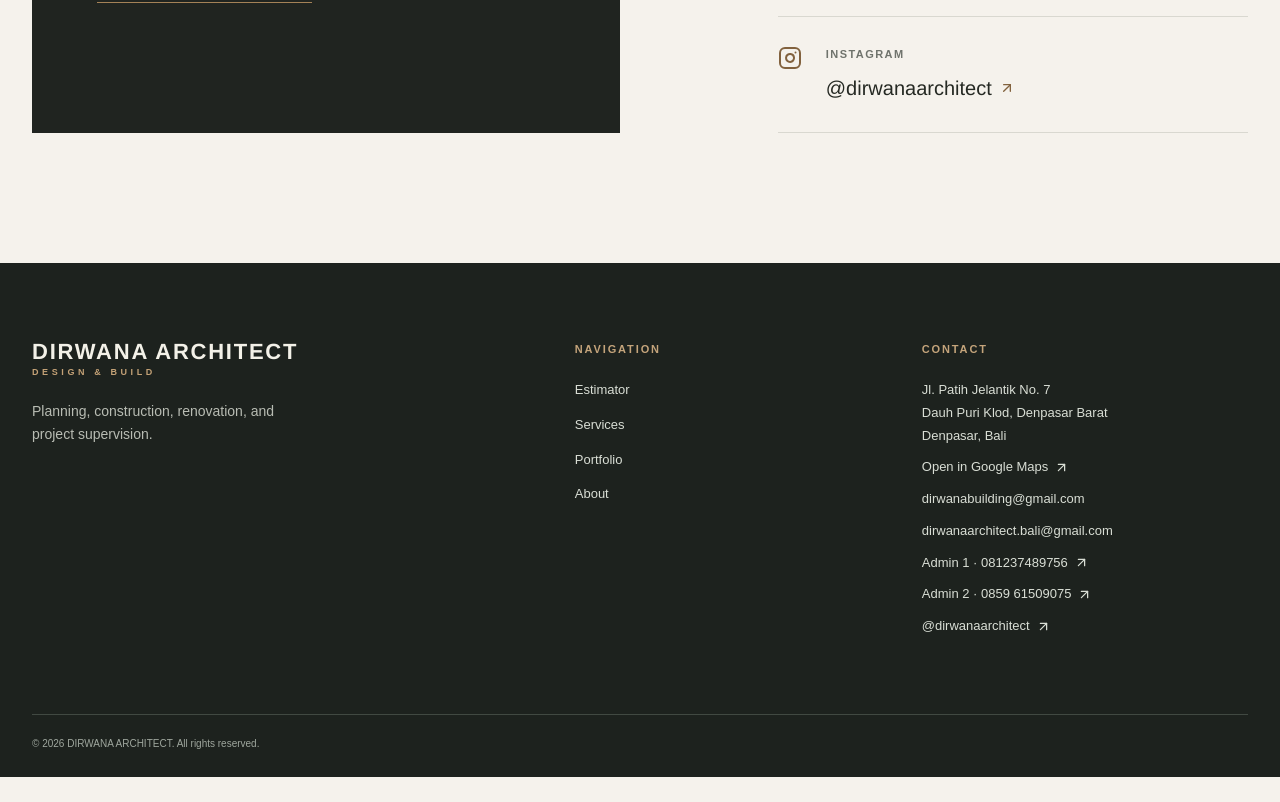
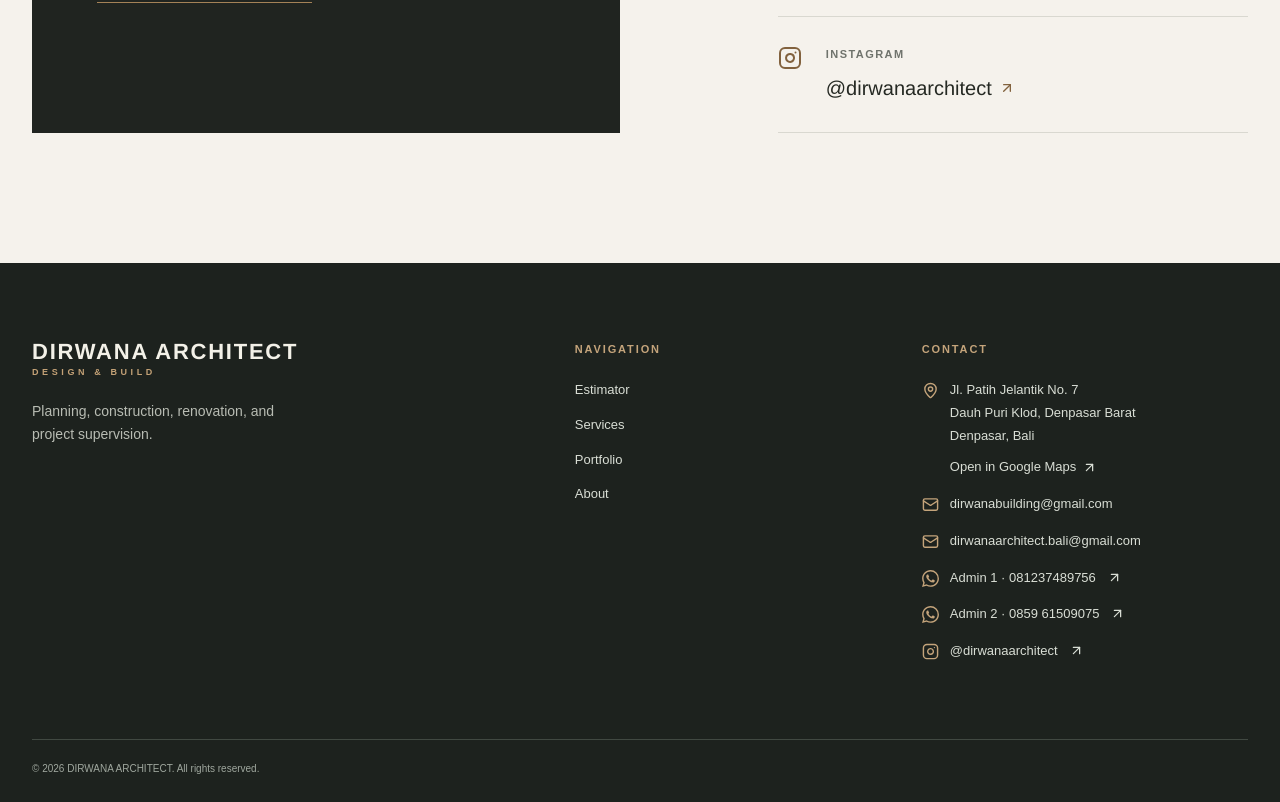
Before and after one commit to KristianAdinata/dirwana-architect, a Next.js app: page /en/kontak in a window 1280 px wide. Shown: the part 902-1704 px from the top of the page. Before the commit the page ends 1679 px from the top, so only its background shows below. Built offline with nearby package versions, Linux system fonts and the light colour scheme; no server answers.

Commit message:
Refine homepage copy, estimate FAQ, and contact icons

```diff
--- a/src/app/globals.css
+++ b/src/app/globals.css
@@ -67,8 +67,13 @@ p { line-height:1.7; }
 .footer-brand small { color:#c3a176; }
 .footer-label { display:block; margin-bottom:22px; color:#c4a47b; font-size:11px; font-weight:700; letter-spacing:.17em; text-transform:uppercase; }
 .footer-links { display:grid; gap:12px; }
-.footer-links a,.footer-top address,.footer-top>div:last-child>a { color:#d9ded5; font-size:13px; line-height:1.75; font-style:normal; }
-.footer-top>div:last-child>a { display:flex; align-items:center; gap:6px; margin-top:9px; overflow-wrap:anywhere; }
+.footer-links a,.footer-top address,.footer-contact-address a,.footer-contact-link { color:#d9ded5; font-size:13px; line-height:1.75; font-style:normal; }
+.footer-contact-address,.footer-contact-link { display:flex; align-items:flex-start; gap:11px; }
+.footer-contact-address>svg,.footer-contact-link>svg:first-child { flex:none; margin-top:3px; color:#c4a47b; }
+.footer-contact-address a { display:inline-flex; align-items:center; gap:6px; margin-top:9px; }
+.footer-contact-link { margin-top:14px; overflow-wrap:anywhere; }
+.footer-contact-link span { min-width:0; }
+.footer-contact-link>svg:last-child:not(:first-child) { flex:none; margin-top:3px; }
 .footer-links a:hover,.footer-top a:hover { color:#d5b58b; }
 .footer-bottom { display:flex; justify-content:space-between; gap:25px; padding:21px 0 26px; border-top:1px solid #414942; color:#9fa79e; font-size:10px; line-height:1.5; }
 
--- a/src/components/site-footer.tsx
+++ b/src/components/site-footer.tsx
@@ -1,17 +1,61 @@
 import Link from "next/link";
-import { ArrowUpRight } from "lucide-react";
+import { ArrowUpRight, Instagram, Mail, MapPin } from "lucide-react";
+import { WhatsAppIcon } from "@/components/whatsapp-icon";
 import { getDictionary, type Locale } from "@/i18n";
 import contact from "@/config/contact.json";
 import { buildGeneralWhatsAppUrl, consultationAdmins } from "@/lib/whatsapp";
 
 export function SiteFooter({ locale }: { locale: Locale }) {
   const t = getDictionary(locale);
-  return <footer className="site-footer">
-    <div className="site-container footer-top">
-      <div><Link href={`/${locale}`} className="footer-brand"><strong>DIRWANA ARCHITECT</strong><small>DESIGN &amp; BUILD</small></Link><p>{t.footer.copy}</p></div>
-      <div><span className="footer-label">{t.footer.navigation}</span><div className="footer-links"><Link href={`/${locale}/kalkulator`}>{t.nav.calculator}</Link><Link href={`/${locale}/layanan`}>{t.nav.services}</Link><Link href={`/${locale}/portofolio`}>{t.nav.portfolio}</Link><Link href={`/${locale}/tentang`}>{t.nav.about}</Link></div></div>
-      <div><span className="footer-label">{t.nav.contact}</span><address>Jl. Patih Jelantik No. 7<br/>Dauh Puri Klod, Denpasar Barat<br/>Denpasar, Bali</address><a href={contact.mapsUrl} target="_blank" rel="noopener noreferrer">{t.contact.openMaps} <ArrowUpRight size={15}/></a>{contact.emails.map((email) => <a key={email} href={`mailto:${email}`}>{email}</a>)}{consultationAdmins.map((admin) => <a key={admin.id} href={buildGeneralWhatsAppUrl(locale, admin.id)} target="_blank" rel="noopener noreferrer">{t.common[admin.id]} · {admin.displayPhone} <ArrowUpRight size={15}/></a>)}<a href={contact.instagramUrl} target="_blank" rel="noopener noreferrer">{contact.instagramHandle} <ArrowUpRight size={15}/></a></div>
-    </div>
-    <div className="site-container footer-bottom"><span>© {new Date().getFullYear()} DIRWANA ARCHITECT. {t.footer.rights}</span></div>
-  </footer>;
+
+  return (
+    <footer className="site-footer">
+      <div className="site-container footer-top">
+        <div>
+          <Link href={`/${locale}`} className="footer-brand">
+            <strong>DIRWANA ARCHITECT</strong>
+            <small>DESIGN &amp; BUILD</small>
+          </Link>
+          <p>{t.footer.copy}</p>
+        </div>
+        <div>
+          <span className="footer-label">{t.footer.navigation}</span>
+          <div className="footer-links">
+            <Link href={`/${locale}/kalkulator`}>{t.nav.calculator}</Link>
+            <Link href={`/${locale}/layanan`}>{t.nav.services}</Link>
+            <Link href={`/${locale}/portofolio`}>{t.nav.portfolio}</Link>
+            <Link href={`/${locale}/tentang`}>{t.nav.about}</Link>
+          </div>
+        </div>
+        <div>
+          <span className="footer-label">{t.nav.contact}</span>
+          <div className="footer-contact-address">
+            <MapPin size={17} aria-hidden="true" />
+            <div>
+              <address>Jl. Patih Jelantik No. 7<br />Dauh Puri Klod, Denpasar Barat<br />Denpasar, Bali</address>
+              <a href={contact.mapsUrl} target="_blank" rel="noopener noreferrer">
+                {t.contact.openMaps} <ArrowUpRight size={15} aria-hidden="true" />
+              </a>
+            </div>
+          </div>
+          {contact.emails.map((email) => (
+            <a className="footer-contact-link" key={email} href={`mailto:${email}`}>
+              <Mail size={17} aria-hidden="true" /><span>{email}</span>
+            </a>
+          ))}
+          {consultationAdmins.map((admin) => (
+            <a className="footer-contact-link" key={admin.id} href={buildGeneralWhatsAppUrl(locale, admin.id)} target="_blank" rel="noopener noreferrer">
+              <WhatsAppIcon /><span>{t.common[admin.id]} · {admin.displayPhone}</span><ArrowUpRight size={15} aria-hidden="true" />
+            </a>
+          ))}
+          <a className="footer-contact-link" href={contact.instagramUrl} target="_blank" rel="noopener noreferrer">
+            <Instagram size={17} aria-hidden="true" /><span>{contact.instagramHandle}</span><ArrowUpRight size={15} aria-hidden="true" />
+          </a>
+        </div>
+      </div>
+      <div className="site-container footer-bottom">
+        <span>© {new Date().getFullYear()} DIRWANA ARCHITECT. {t.footer.rights}</span>
+      </div>
+    </footer>
+  );
 }
--- /dev/null
+++ b/src/components/whatsapp-icon.tsx
@@ -0,0 +1,7 @@
+export function WhatsAppIcon({ size = 17 }: { size?: number }) {
+  return (
+    <svg aria-hidden="true" width={size} height={size} viewBox="0 0 24 24" fill="currentColor" xmlns="http://www.w3.org/2000/svg">
+      <path d="M17.472 14.382c-.297-.149-1.758-.867-2.03-.967-.273-.099-.471-.148-.67.15-.197.297-.767.966-.94 1.164-.173.199-.347.223-.644.075-.297-.15-1.255-.463-2.39-1.475-.883-.788-1.48-1.761-1.653-2.059-.173-.297-.018-.458.13-.606.134-.133.298-.347.446-.52.149-.174.198-.298.298-.497.099-.198.05-.371-.025-.52-.075-.149-.669-1.612-.916-2.207-.242-.579-.487-.5-.669-.51-.173-.008-.371-.01-.57-.01-.198 0-.52.074-.792.372-.272.297-1.04 1.016-1.04 2.479 0 1.462 1.065 2.875 1.213 3.074.149.198 2.096 3.2 5.077 4.487.709.306 1.262.489 1.694.625.712.227 1.36.195 1.871.118.571-.085 1.758-.719 2.006-1.413.248-.694.248-1.289.173-1.413-.074-.124-.272-.198-.57-.347m-5.421 7.403h-.004a9.87 9.87 0 01-5.031-1.378l-.361-.214-3.741.982.998-3.648-.235-.374a9.86 9.86 0 01-1.51-5.26c.001-5.45 4.436-9.884 9.888-9.884 2.64 0 5.122 1.03 6.988 2.898a9.825 9.825 0 012.893 6.994c-.003 5.45-4.437 9.884-9.885 9.884m8.413-18.297A11.815 11.815 0 0012.05 0C5.495 0 .16 5.335.157 11.892c0 2.096.547 4.142 1.588 5.945L.057 24l6.305-1.654a11.882 11.882 0 005.683 1.448h.005c6.554 0 11.89-5.335 11.893-11.893a11.821 11.821 0 00-3.48-8.413Z" />
+    </svg>
+  );
+}
--- a/src/i18n/index.ts
+++ b/src/i18n/index.ts
@@ -8,13 +8,13 @@ const id = {
   categories: { all: "Semua", villa: "Villa", "rumah-tinggal": "Rumah Tinggal", apartment: "Apartment", interior: "Interior" },
   status: { "Selesai": "Selesai", "Selesai Tahap 1": "Selesai Tahap 1", "On Progress": "Dalam Proses" },
   home: {
-    eyebrow: "STUDIO ARSITEKTUR & KONSTRUKSI · BALI", title: "Ruang yang dirancang untuk hidup.", intro: "Dari kebutuhan ruang hingga pelaksanaan, DIRWANA ARCHITECT membantu Anda melihat arah proyek dengan lebih jelas.", imageCaption: "Mr. Leo Apple Orchard · 2025 · Selesai", heroImageAlt: "Villa Mr. Leo Apple Orchard di Kerobokan, selesai pada 2025", scroll: "JELAJAHI",
+    eyebrow: "STUDIO ARSITEKTUR & KONSTRUKSI · BALI", title: "Ruang yang dirancang untuk hidup.", intro: "Dari perencanaan hingga konstruksi, DIRWANA ARCHITECT membantu Anda melihat arah proyek dengan lebih jelas.", imageCaption: "Mr. Leo Apple Orchard · 2025 · Selesai", heroImageAlt: "Villa Mr. Leo Apple Orchard di Kerobokan, selesai pada 2025", scroll: "JELAJAHI",
     calculatorEyebrow: "MULAI DARI KEBUTUHAN ANDA", calculatorTitle: "Rencanakan ruang. Pahami perkiraan biaya.", calculatorText: "Pilih jenis bangunan, ukuran tanah, dan ruang per lantai. Lihat estimasi awal secara langsung, lalu diskusikan kebutuhan Anda bersama tim kami.", calculatorPoint1: "Pilih ruang tanpa mengisi detail satu per satu", calculatorPoint2: "Lihat perkiraan luas dan biaya awal", calculatorPoint3: "Kirim kebutuhan ruang melalui WhatsApp", featureImageAlt: "Interior Villa Kamanda, selesai pada 2023", featureOverlay: "Mulai dari ruang yang Anda butuhkan",
     servicesEyebrow: "APA YANG KAMI KERJAKAN", servicesTitle: "Satu proses yang terarah, dari gagasan hingga bangunan.",
     portfolioEyebrow: "KARYA PILIHAN", portfolioTitle: "Ruang dengan cerita yang berbeda.", portfolioText: "Jelajahi proyek dari portofolio DIRWANA, dengan status dan informasi sesuai dokumen sumber.",
     processEyebrow: "LANGKAH AWAL", processTitle: "Percakapan pertama menuju langkah yang tepat.", process: ["Ceritakan kebutuhan ruang dan lokasi proyek", "Bahas lingkup desain serta pendekatan pembangunan", "Susun langkah kerja dan estimasi lanjutan sesuai proyek"],
     faqEyebrow: "PERTANYAAN UMUM", faqTitle: "Sebelum memulai.", faqs: [
-      { q: "Apakah hasil kalkulator adalah penawaran final?", a: "Belum. Angka yang tampil adalah estimasi awal dari ukuran ruang contoh. RAB dan penawaran perlu kajian desain, lokasi, material, struktur, dan lingkup kerja." },
+      { q: "Apakah hasil kalkulator adalah penawaran final?", a: "Belum. Hasil kalkulator adalah estimasi awal untuk membantu menyiapkan anggaran berdasarkan data yang Anda masukkan. Setelah desain, lokasi, material, struktur, dan lingkup kerja dikaji, penawaran final akan tetap mendekati estimasi di website selama data dan lingkup pekerjaan tidak berubah." },
       { q: "Apakah taman dan kolam masuk biaya bangun?", a: "Kolam renang dan balkon masuk estimasi biaya awal bersama ruang, koridor, tangga, dan teras. Taman tetap dicatat terpisah. Angka kolam dan balkon perlu ditinjau lagi saat menyusun biaya rinci." },
       { q: "Kapan diskon desain 50% berlaku?", a: "Hanya jika pekerjaan konstruksi jadi dikerjakan oleh DIRWANA. Estimasi desain reguler tetap ditampilkan sebagai acuan utama." },
     ], ctaTitle: "Mari bicarakan ruang yang Anda bayangkan.", ctaText: "Mulai dari simulasi sederhana atau langsung hubungi kami untuk membahas proyek Anda."
@@ -50,13 +50,13 @@ const en: typeof id = {
   categories: { all: "All", villa: "Villa", "rumah-tinggal": "House", apartment: "Apartment", interior: "Interior" },
   status: { "Selesai": "Completed", "Selesai Tahap 1": "Stage 1 completed", "On Progress": "In progress" },
   home: {
-    eyebrow: "ARCHITECTURE & CONSTRUCTION STUDIO · BALI", title: "Spaces designed for living.", intro: "From your spatial needs to construction, DIRWANA ARCHITECT helps you see the direction of your project more clearly.", imageCaption: "Mr. Leo Apple Orchard · 2025 · Completed", heroImageAlt: "Mr. Leo Apple Orchard villa in Kerobokan, completed in 2025", scroll: "EXPLORE",
+    eyebrow: "ARCHITECTURE & CONSTRUCTION STUDIO · BALI", title: "Spaces designed for living.", intro: "From planning to construction, DIRWANA ARCHITECT helps you see the direction of your project more clearly.", imageCaption: "Mr. Leo Apple Orchard · 2025 · Completed", heroImageAlt: "Mr. Leo Apple Orchard villa in Kerobokan, completed in 2025", scroll: "EXPLORE",
     calculatorEyebrow: "START WITH YOUR NEEDS", calculatorTitle: "Plan your spaces. Understand the starting estimate.", calculatorText: "Choose a building type, land dimensions, and rooms for each floor. See an early estimate immediately, then discuss your needs with our team.", calculatorPoint1: "Select rooms without lengthy forms", calculatorPoint2: "See estimated area and initial costs", calculatorPoint3: "Send your room needs through WhatsApp", featureImageAlt: "Villa Kamanda interior, completed in 2023", featureOverlay: "Start with the spaces you need",
     servicesEyebrow: "WHAT WE DO", servicesTitle: "A considered process, from idea to building.",
     portfolioEyebrow: "SELECTED WORK", portfolioTitle: "Spaces with different stories.", portfolioText: "Explore DIRWANA projects, with status and information based on the source portfolio.",
     processEyebrow: "FIRST STEPS", processTitle: "An initial conversation toward the right next step.", process: ["Share your room needs and project location", "Discuss design scope and construction approach", "Set the next steps and a project-specific estimate"],
     faqEyebrow: "FREQUENTLY ASKED", faqTitle: "Before you begin.", faqs: [
-      { q: "Is the estimator a final quotation?", a: "No. The figures are an early estimate using example room sizes. A bill of quantities and quotation require review of the design, site, materials, structure, and scope." },
+      { q: "Is the estimator a final quotation?", a: "No. The calculator provides an early estimate to help you plan your budget based on the details you enter. After reviewing the design, site, materials, structure, and scope, the final quotation will remain close to the website estimate as long as the project details and scope do not change." },
       { q: "Are gardens and pools included in construction cost?", a: "Pools and balconies are included in the starting estimate along with rooms, corridors, stairs, and terraces. Gardens remain separate. Pool and balcony costs need further review in a detailed quotation." },
       { q: "When does the 50% design discount apply?", a: "Only if DIRWANA undertakes the construction work. The regular design estimate remains the primary reference." },
     ], ctaTitle: "Let's discuss the space you imagine.", ctaText: "Start with a simple estimate or contact us to discuss your project."
```
Also changed, not shown: src/app/[locale]/kontak/page.tsx (+3 -2 lines).
